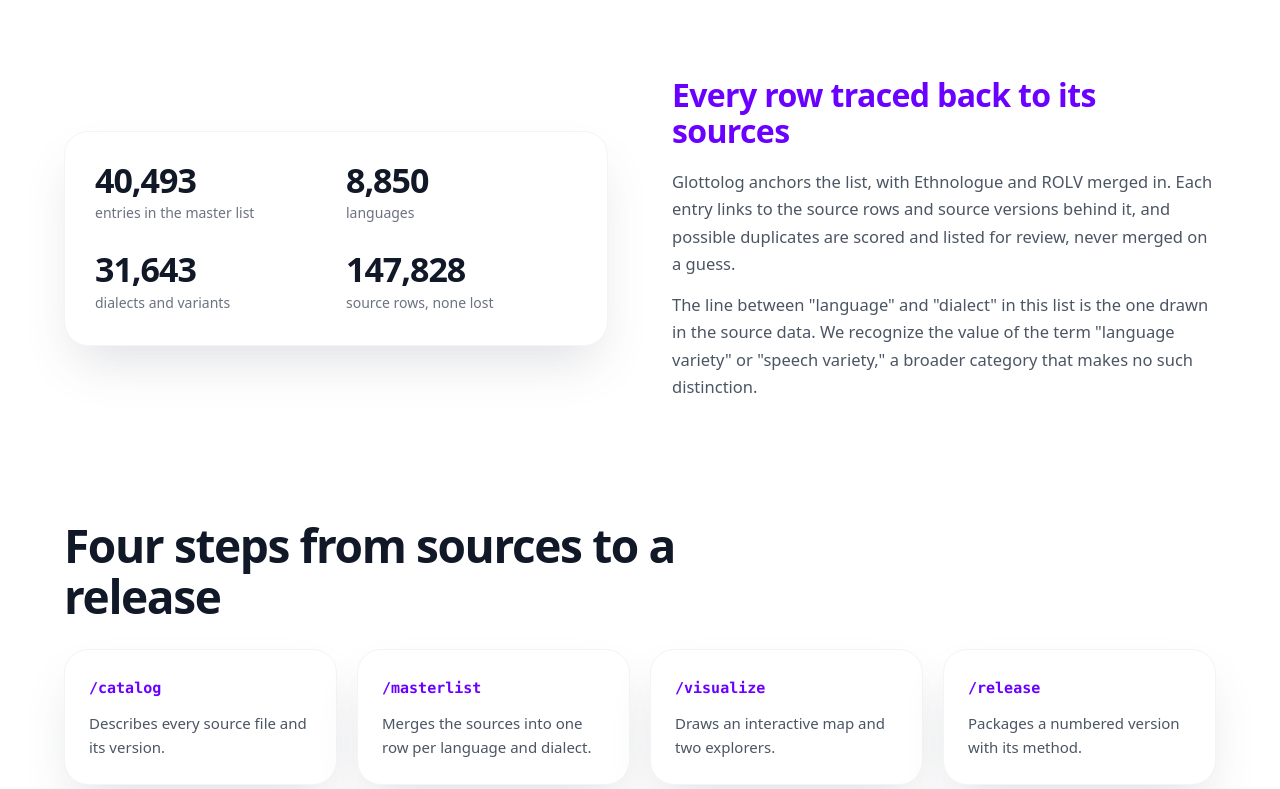
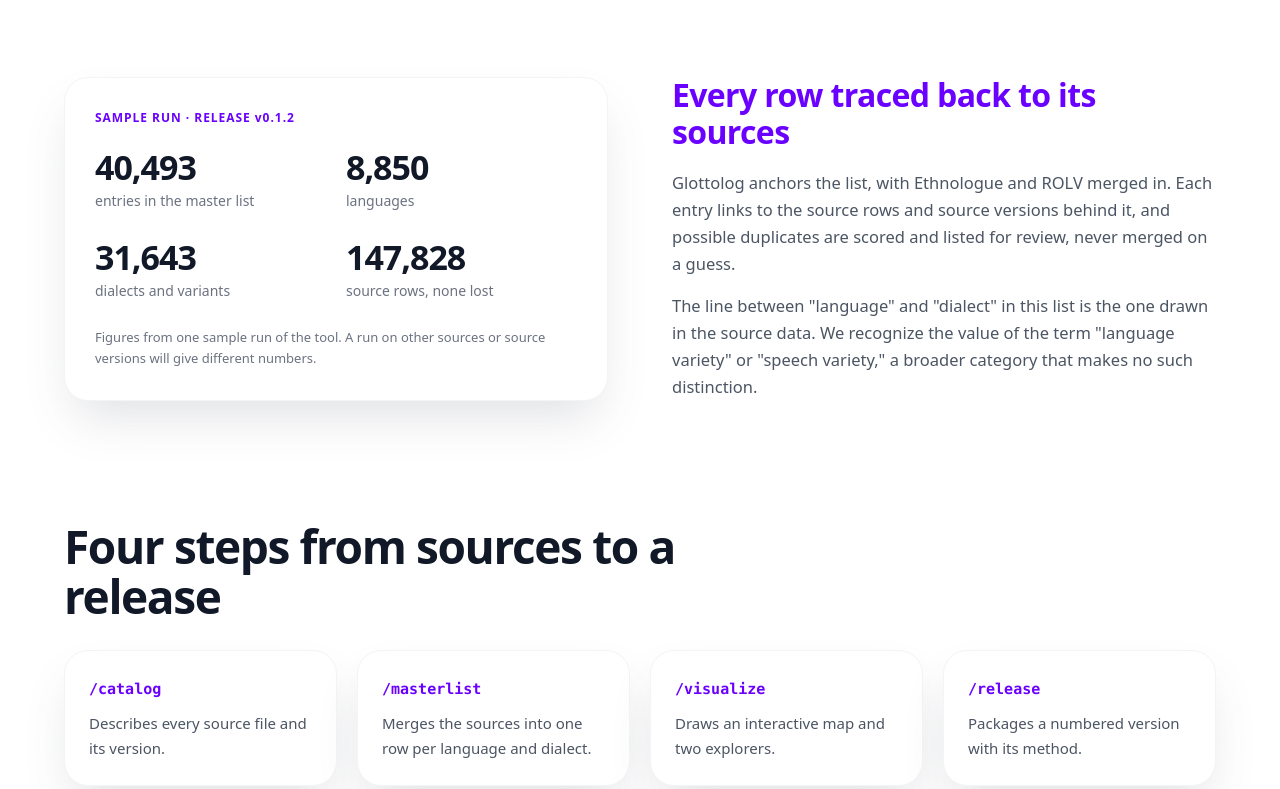
Before and after one commit to lang-rsx/OLC-site, a plain HTML site: page index.html in a window 1280 px wide. Shown: the part 817-1606 px from the top of the page. Drawn offline with Linux system fonts and the light colour scheme.

Commit message:
Label the numbers card as a sample run of release v0.1.2
Co-Authored-By: Claude Opus 5.5 <noreply@anthropic.com>

```diff
--- a/index.html
+++ b/index.html
@@ -82,6 +82,9 @@ nav { display: flex; align-items: center; justify-content: space-between; paddin
 .stats { display: grid; grid-template-columns: repeat(2, 1fr); gap: 26px 20px; }
 .stats b { display: block; color: var(--head); font-size: 34px; letter-spacing: -.03em; font-variant-numeric: tabular-nums; line-height: 1.1; }
 .stats span { font-size: 14px; color: var(--muted); }
+.card .eyebrow { margin: 0 0 22px; font-size: 12px; font-weight: 600; letter-spacing: .08em; text-transform: uppercase; color: var(--primary); }
+.card .eyebrow span { text-transform: none; }
+.card .fine { margin: 24px 0 0; font-size: 13px; color: var(--muted); }
 
 /* big section title */
 .big { color: var(--head); font-size: clamp(32px, 4.6vw, 46px); line-height: 1.1; letter-spacing: -.03em; font-weight: 800; margin: 64px 0 28px; max-width: 640px; }
@@ -151,13 +154,15 @@ footer a:hover { color: var(--primary); }
   </section>
 
   <section class="row flip">
-    <div class="card" aria-label="Release v0.1.2 in numbers">
+    <div class="card" aria-label="Sample run: release v0.1.2 in numbers">
+      <p class="eyebrow">Sample run · release <span>v0.1.2</span></p>
       <div class="stats">
         <div><b>40,493</b><span>entries in the master list</span></div>
         <div><b>8,850</b><span>languages</span></div>
         <div><b>31,643</b><span>dialects and variants</span></div>
         <div><b>147,828</b><span>source rows, none lost</span></div>
       </div>
+      <p class="fine">Figures from one sample run of the tool. A run on other sources or source versions will give different numbers.</p>
     </div>
     <div>
       <h3>Every row traced back to its sources</h3>
```
